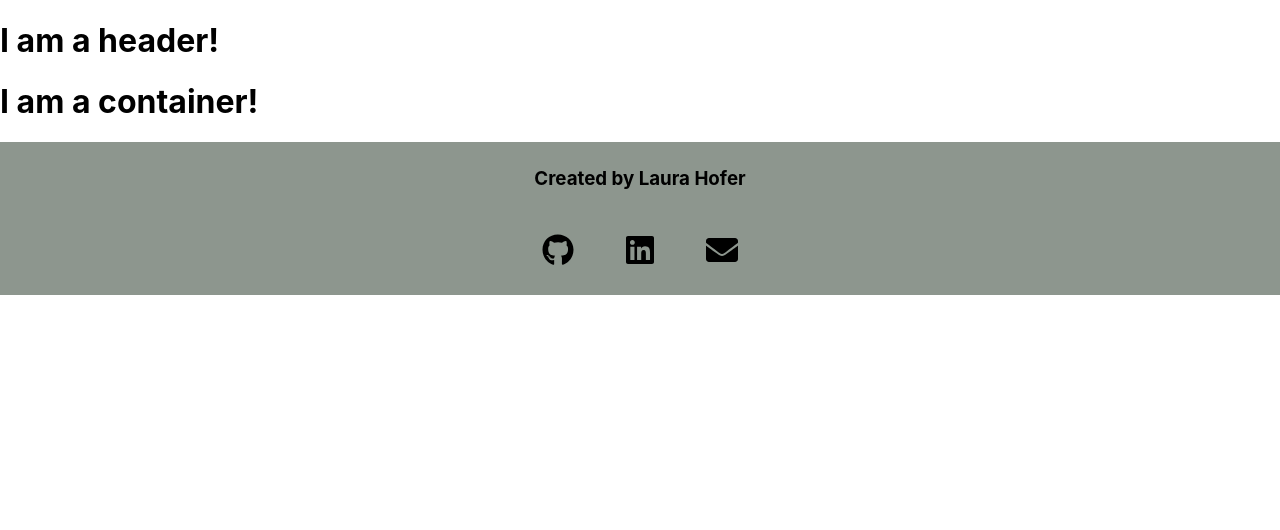
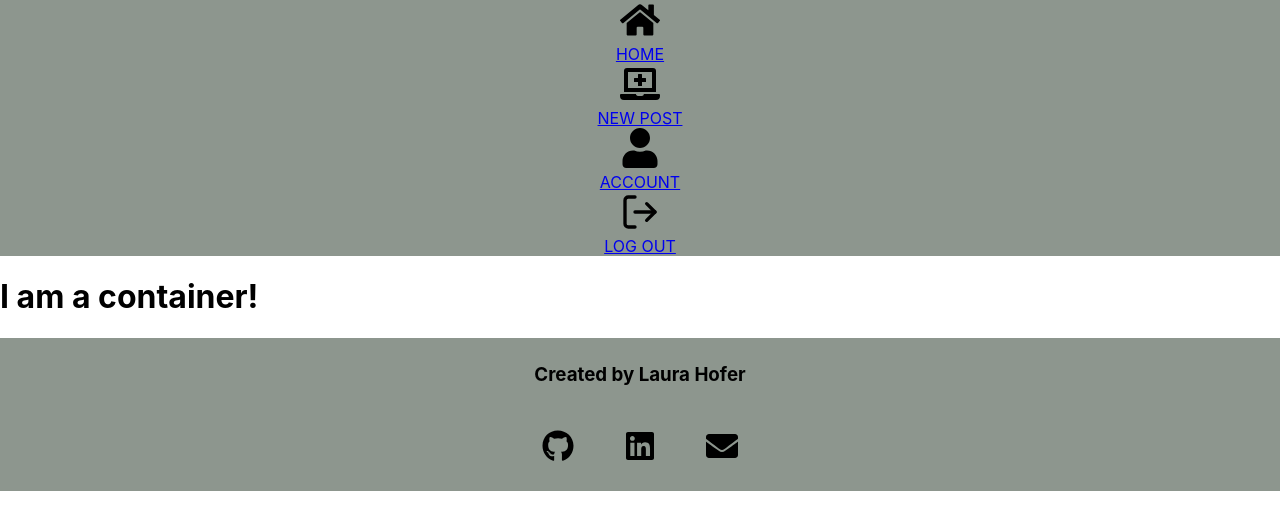
Before and after one commit to ljhofer/bored-activity-generator-hofer, a React (Create React App) app in the folder client/: page / in a window 1280 px wide. Shown: the top 530 px of the page. Built offline with nearby package versions, Linux system fonts and the light colour scheme.

Commit message:
Added intial icons in the header nav bar

```diff
--- a/client/src/components/Header.jsx
+++ b/client/src/components/Header.jsx
@@ -1,4 +1,16 @@
 import React from "react";
+import { Nav } from "react-bootstrap";
+import { FaHome, FaUser, FaLaptopMedical } from "react-icons/fa";
+import { FiLogOut } from "react-icons/fi";
+// import {} from "";
+
+const styles = {
+    header: {
+        backgroundColor: '#8d968e',
+        textAlign:"center"
+    },
+}
+
 
 function Header () {
 
@@ -6,12 +18,32 @@ function Header () {
 
 
     return (
-        <div>
-            <h1>I am a header!</h1>
-
-
-
-        </div>
+        <header style={styles.header}>
+            <div className="row">
+                <Nav className="justify-content-center">
+                    <Nav.Item>
+                        <Nav.Link href=""><div className= "bi d-flex justify-content-center mx-auto mb-1"><FaHome style={{fontSize: "2.5rem", color: "black"}} /></div>
+                            HOME
+                        </Nav.Link>
+                    </Nav.Item>
+                    <Nav.Item>
+                        <Nav.Link href=""><div className= "bi d-flex justify-content-center mx-auto mb-1"><FaLaptopMedical style={{fontSize: "2.5rem", color: "black"}} /></div>
+                            NEW POST
+                        </Nav.Link>
+                    </Nav.Item>
+                    <Nav.Item>
+                        <Nav.Link href=""><div className= "bi d-flex justify-content-center mx-auto mb-1"><FaUser style={{fontSize: "2.5rem", color: "black"}} /></div>
+                            ACCOUNT
+                        </Nav.Link>
+                    </Nav.Item>
+                    <Nav.Item>
+                        <Nav.Link href=""><div className= "bi d-flex justify-content-center mx-auto mb-1"><FiLogOut style={{fontSize: "2.5rem", color: "black"}} /></div>
+                            LOG OUT
+                        </Nav.Link>
+                    </Nav.Item>
+                </Nav>
+            </div>
+        </header>
     )
 }
 
```
